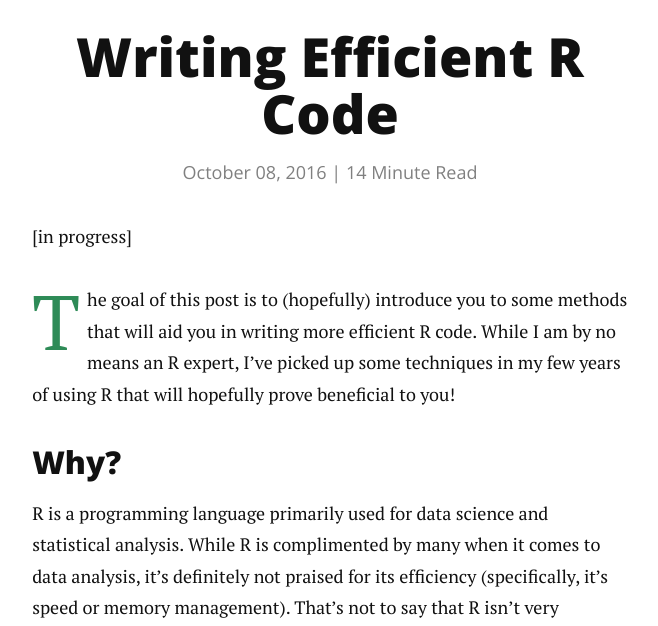
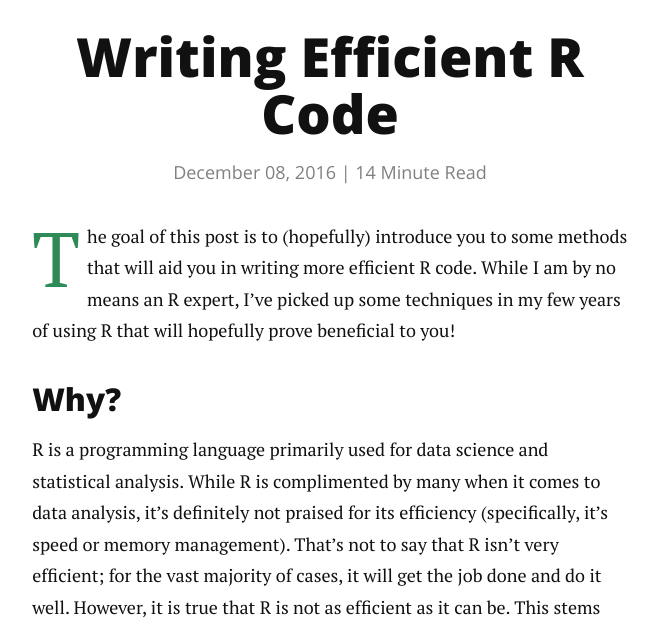
Before and after one commit to jwilber/old_website, a Jekyll site: the page built from _posts/2016-09-30-Writing-More-Efficient-R-Code.markdown, in a window 1280 px wide and 900 px high, cut to the strip 274-900 px from the top of the window. Shown: the whole strip, without its empty margins (310-968 px from the left). Built offline with Jekyll 4.4.1, drawn with Linux system fonts in a browser that asks for light colours; nearby versions of some CDN libraries; formulas are drawn with MathJax 3.

Commit message:
Update 2016-09-30-Writing-More-Efficient-R-Code.markdown

```diff
--- a/_posts/2016-09-30-Writing-More-Efficient-R-Code.markdown
+++ b/_posts/2016-09-30-Writing-More-Efficient-R-Code.markdown
@@ -1,9 +1,9 @@
 ---
 layout: post
 title:  "Writing Efficient R Code"
-date:   2016-10-08
+date:   2016-12-08
 ---
-[in progress]
+
 
 <p class="intro"><span class="dropcap">T</span></p>he goal of this post is to (hopefully) introduce you to some methods that will aid you in writing more efficient R code. While I am by no means an R expert, I've picked up some techniques in my few years of using R that will hopefully prove beneficial to you!
 
```
